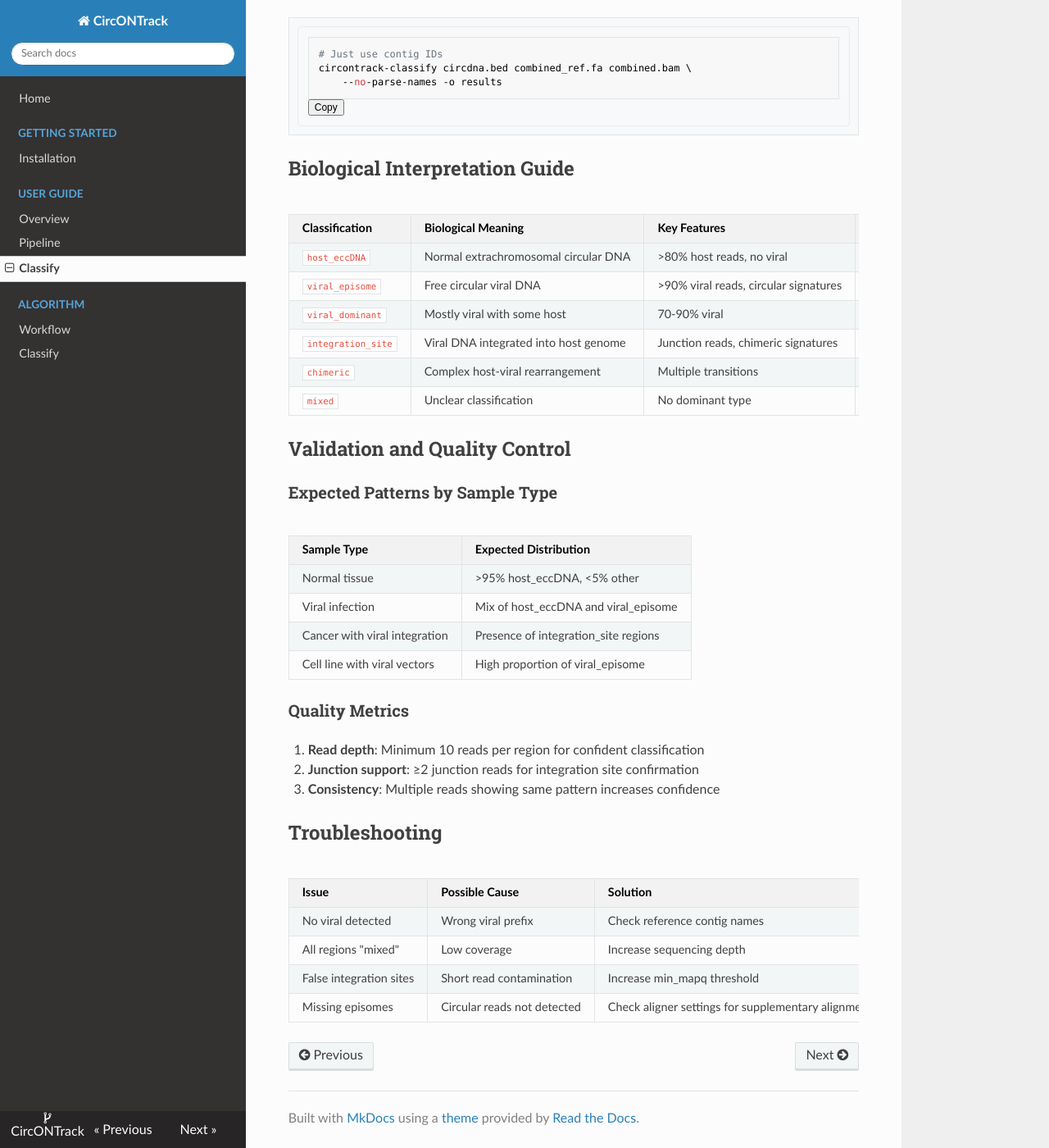
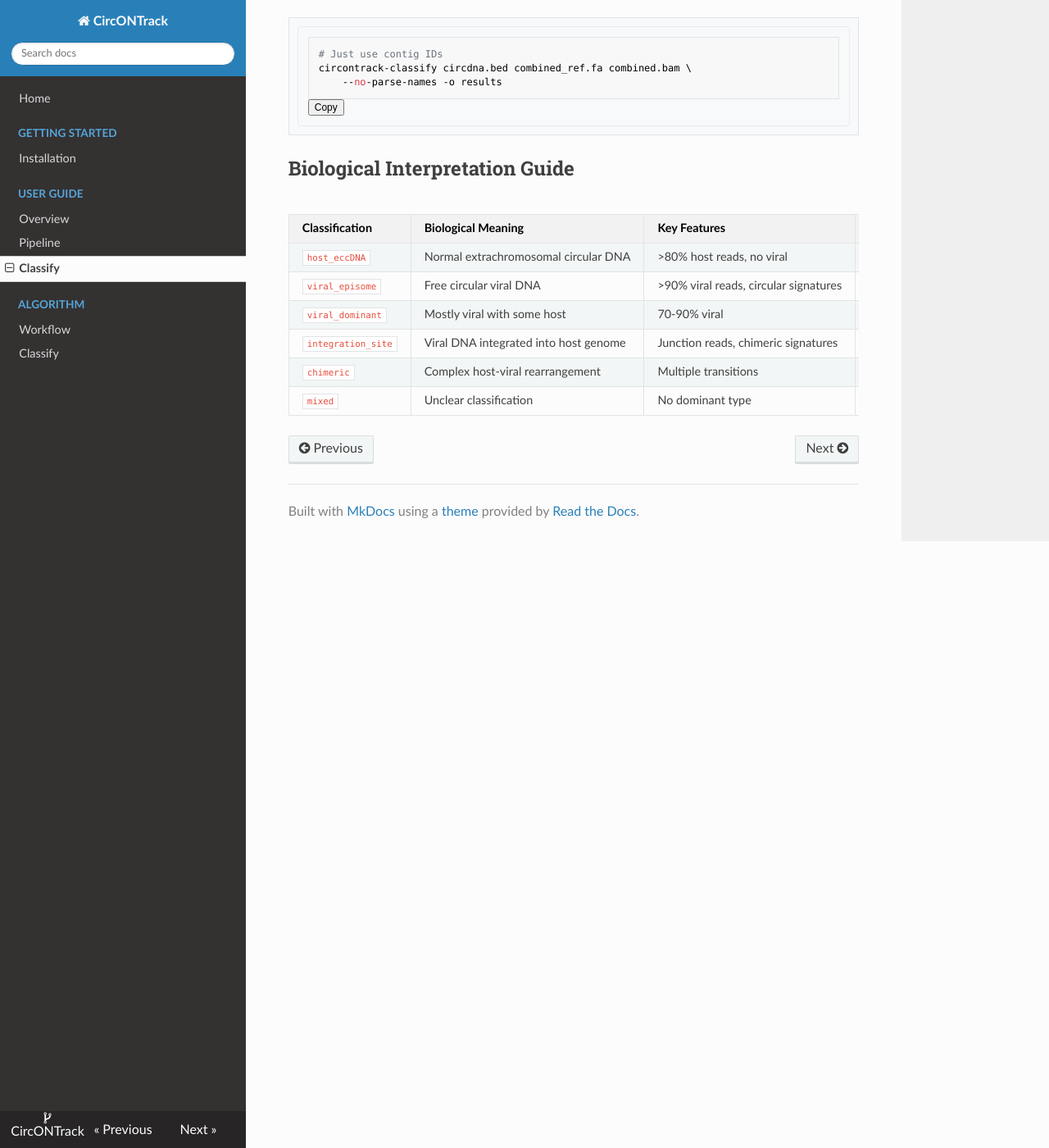
Before and after one commit to samarth8392/CircONTrack, an MkDocs documentation site: the page built from docs/classify_usage.md, in a window 1280 px wide and 1400 px high, scrolled down 1444 px. Shown: the whole window at 82% size. Built offline with MkDocs 1.6.1, drawn with Linux system fonts in a browser that asks for light colours; nearby versions of some CDN libraries.

```diff
--- a/docs/classify_usage.md
+++ b/docs/classify_usage.md
@@ -63,29 +63,3 @@
 | `integration_site` | Viral DNA integrated into host genome | Junction reads, chimeric signatures | Potential oncogenic |
 | `chimeric` | Complex host-viral rearrangement | Multiple transitions | Genome instability |
 | `mixed` | Unclear classification | No dominant type | Requires manual review |
-
-## Validation and Quality Control
-
-### Expected Patterns by Sample Type
-
-| Sample Type | Expected Distribution |
-|------------|----------------------|
-| Normal tissue | >95% host_eccDNA, <5% other |
-| Viral infection | Mix of host_eccDNA and viral_episome |
-| Cancer with viral integration | Presence of integration_site regions |
-| Cell line with viral vectors | High proportion of viral_episome |
-
-### Quality Metrics
-
-1. **Read depth**: Minimum 10 reads per region for confident classification
-2. **Junction support**: ≥2 junction reads for integration site confirmation
-3. **Consistency**: Multiple reads showing same pattern increases confidence
-
-## Troubleshooting
-
-| Issue | Possible Cause | Solution |
-|-------|---------------|----------|
-| No viral detected | Wrong viral prefix | Check reference contig names |
-| All regions "mixed" | Low coverage | Increase sequencing depth |
-| False integration sites | Short read contamination | Increase min_mapq threshold |
-| Missing episomes | Circular reads not detected | Check aligner settings for supplementary alignments |
--- a/mkdocs.yml
+++ b/mkdocs.yml
@@ -5,7 +5,6 @@
 site_url: https://samarth8392.github.io/CircONTrack/
 repo_name: CircONTrack
 repo_url: https://github.com/samarth8392/CircONTrack
-edit_uri: edit/main/docs/
 
 # Theme configuration
 theme:
```
